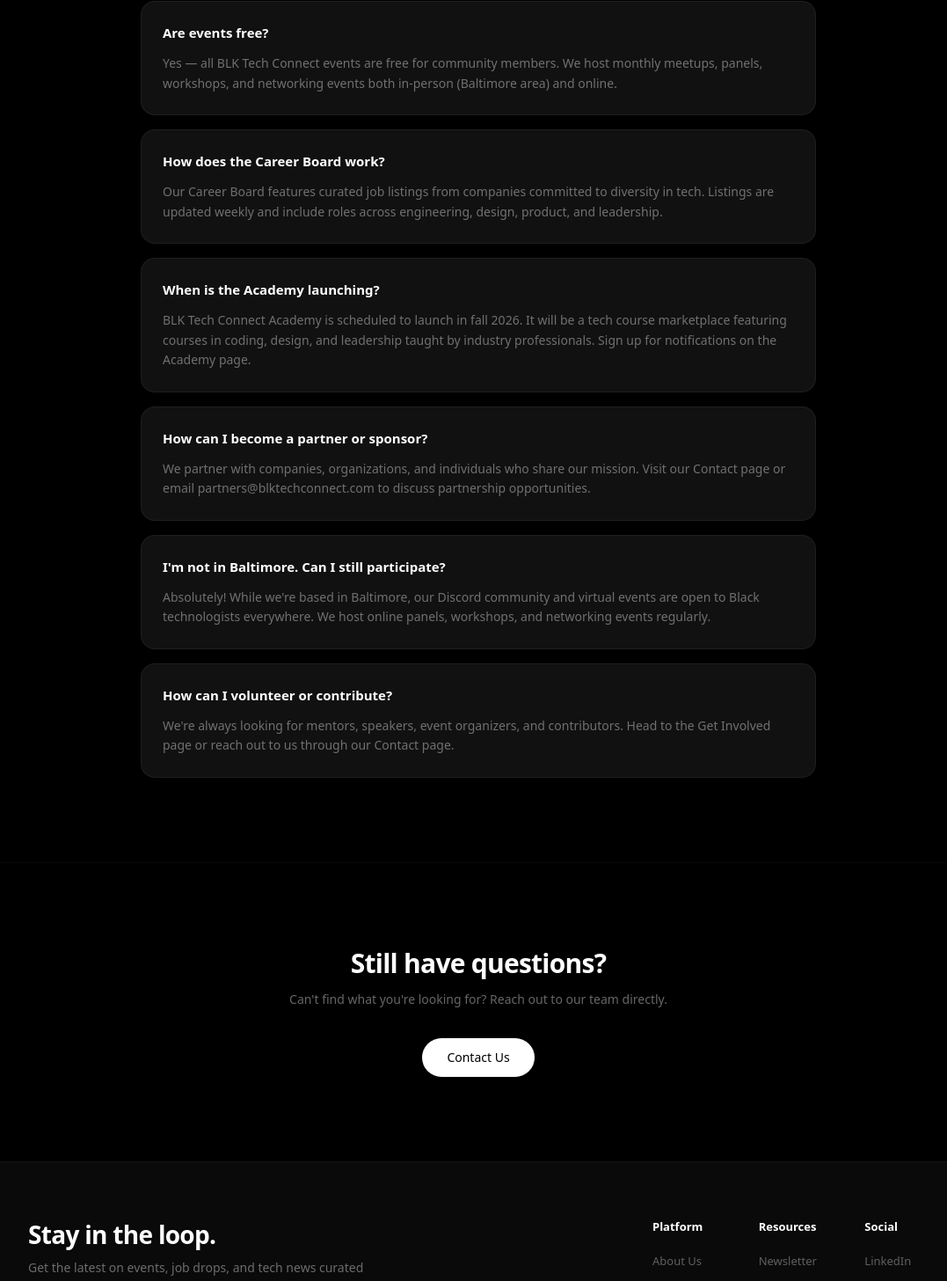
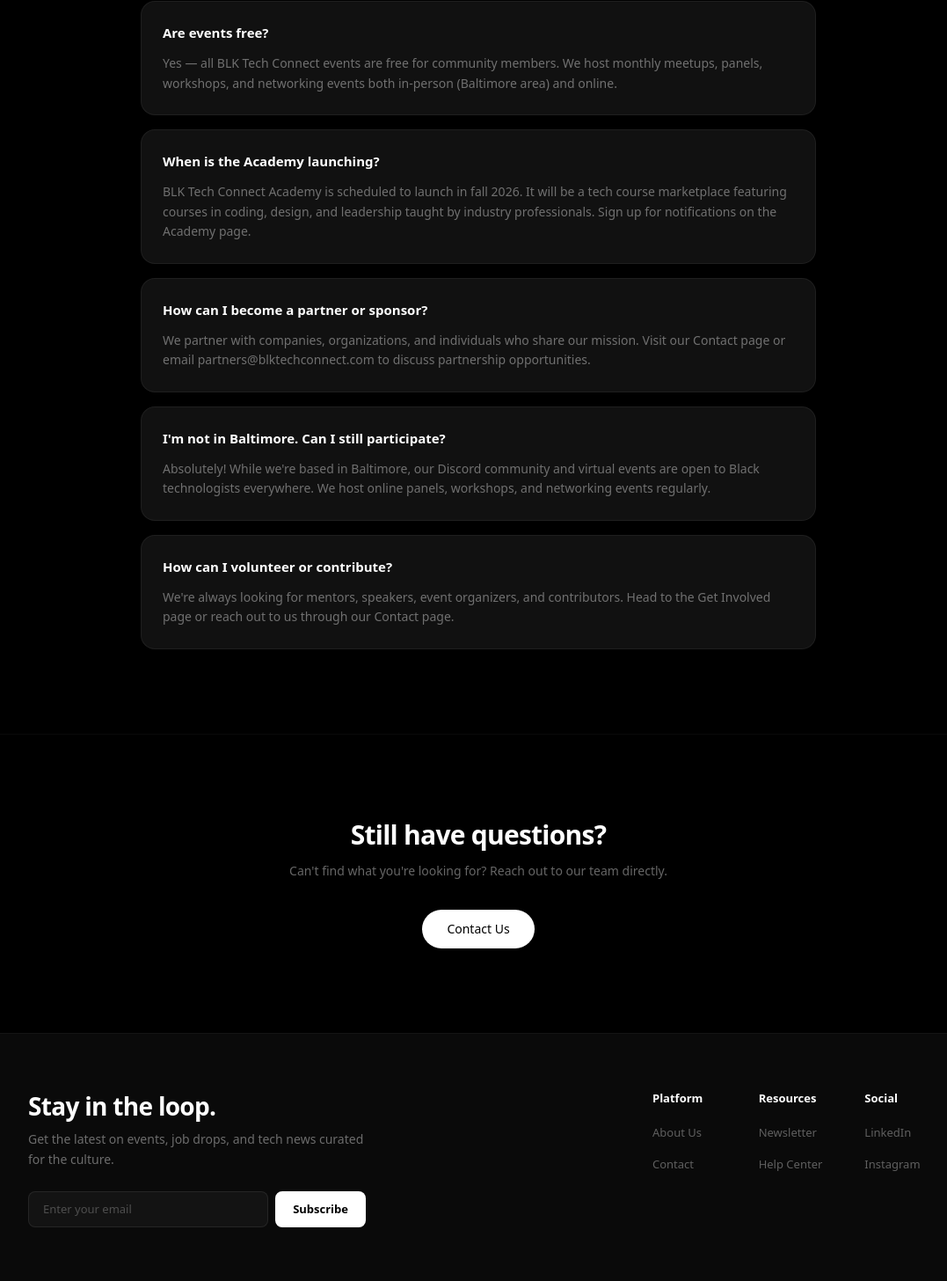
Before and after one commit to kcooperdev/updated-blk-tech-connect, a Next.js app: page /help in a window 1280 px wide. Shown: the part 722-2178 px from the top of the page at 88% size, without its empty margins (96-1173 px from the left). Built offline with nearby package versions, Linux system fonts and the light colour scheme.

Commit message:
updated website

```diff
--- a/src/app/about/page.tsx
+++ b/src/app/about/page.tsx
@@ -33,7 +33,7 @@
     year: "2025",
     title: "Scaling Up",
     description:
-      "Launched the Career Board, partnered with 20+ companies, and began hosting weekly virtual events. Community grew to 500+ members.",
+      "Partnered with 10+ companies and began hosting weekly virtual events. Community grew to 500+ members.",
   },
   {
     year: "2026",
--- a/src/app/help/page.tsx
+++ b/src/app/help/page.tsx
@@ -24,11 +24,6 @@
     question: "Are events free?",
     answer:
       "Yes — all BLK Tech Connect events are free for community members. We host monthly meetups, panels, workshops, and networking events both in-person (Baltimore area) and online.",
-  },
-  {
-    question: "How does the Career Board work?",
-    answer:
-      "Our Career Board features curated job listings from companies committed to diversity in tech. Listings are updated weekly and include roles across engineering, design, product, and leadership.",
   },
   {
     question: "When is the Academy launching?",
--- a/src/components/Footer.tsx
+++ b/src/components/Footer.tsx
@@ -6,7 +6,6 @@
 
 const platformLinks = [
   { href: "/about", label: "About Us" },
-  { href: "/team", label: "Our Team" },
   { href: "/contact", label: "Contact" },
 ];
 
@@ -16,8 +15,8 @@
 ];
 
 const socialLinks = [
-  { href: "https://linkedin.com", label: "LinkedIn", external: true },
-  { href: "https://instagram.com", label: "Instagram", external: true },
+  { href: "https://www.linkedin.com/company/blk-tech-connect/", label: "LinkedIn", external: true },
+  { href: "https://www.instagram.com/blktechconnect/", label: "Instagram", external: true },
 ];
 
 function LinkColumn({
```
